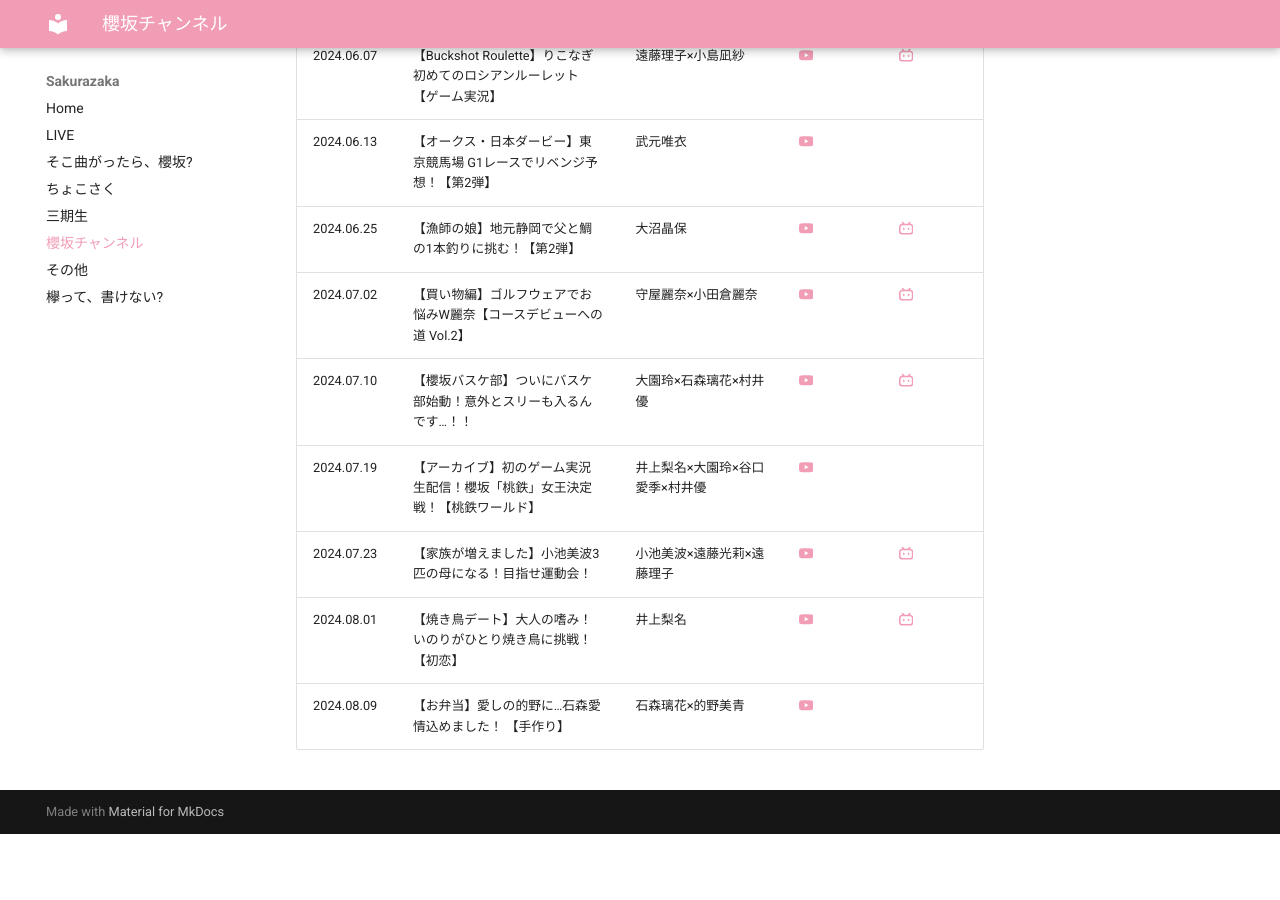
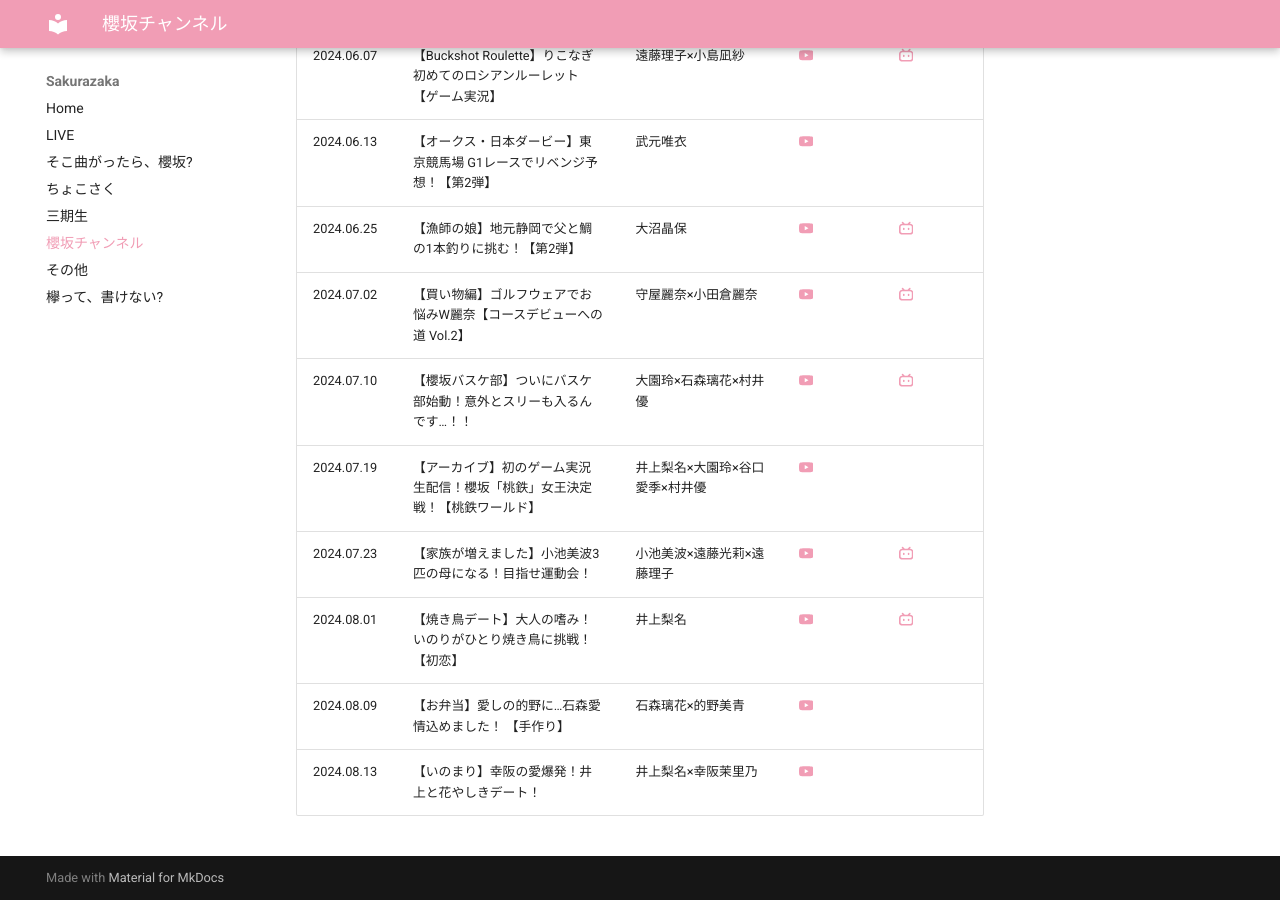
Before and after one commit to aki-192/sakura, an MkDocs documentation site: the page built from docs/yt-channel.md, in a window 1280 px wide and 900 px high, scrolled down 4974 px. Built offline with MkDocs 1.6.1 and Material for MkDocs 9.7.7, drawn with Linux system fonts in a browser that asks for light colours; before the commit the page ends 5808 px from its top, so only the background shows below that.

Commit message:
Update yt-channel.md

```diff
--- a/docs/yt-channel.md
+++ b/docs/yt-channel.md
@@ -71,3 +71,4 @@ title: 櫻坂チャンネル
 | 2024.07.23 | 【家族が増えました】小池美波3匹の母になる！目指せ運動会！                                                  | 小池美波×遠藤光莉×遠藤理子                                                  | [:simple-youtube:](https://www.youtube.com/watch?v=J1oEqPEdSQc)                                                                            | [:simple-bilibili:](https://www.bilibili.com/video/BV1rr421K7GP/)                                                                              |
 | 2024.08.01 | 【焼き鳥デート】大人の嗜み！いのりがひとり焼き鳥に挑戦！【初恋】 | 井上梨名 | [:simple-youtube:](https://www.youtube.com/watch?v=kojIgdO1s68) | [:simple-bilibili:](https://www.bilibili.com/video/BV1RAYGeNE9V?p=2) |
 | 2024.08.09 | 【お弁当】愛しの的野に…石森愛情込めました！ 【手作り】 | 石森璃花×的野美青 | [:simple-youtube:](https://www.youtube.com/watch?v=2KR3Pd3xHv4) | |
+| 2024.08.13 | 【いのまり】幸阪の愛爆発！井上と花やしきデート！ | 井上梨名×幸阪茉里乃 | [:simple-youtube:](https://m.youtube.com/watch?v=GDYuXZBT_ic) | |
```
